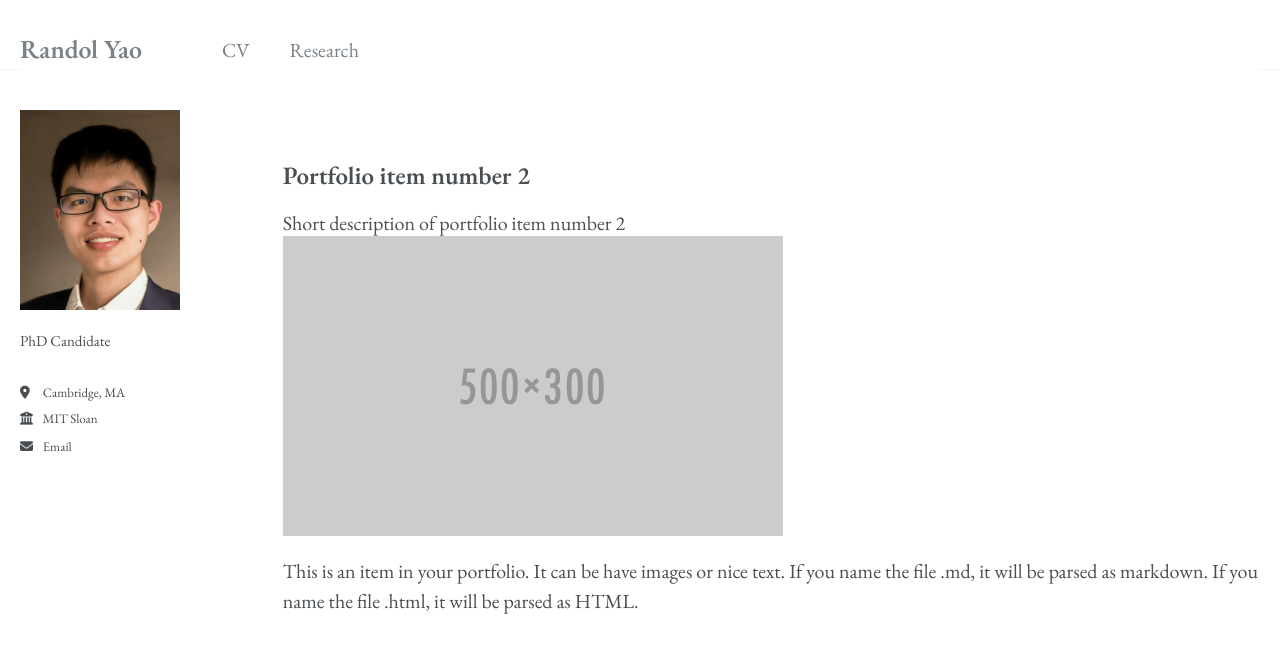
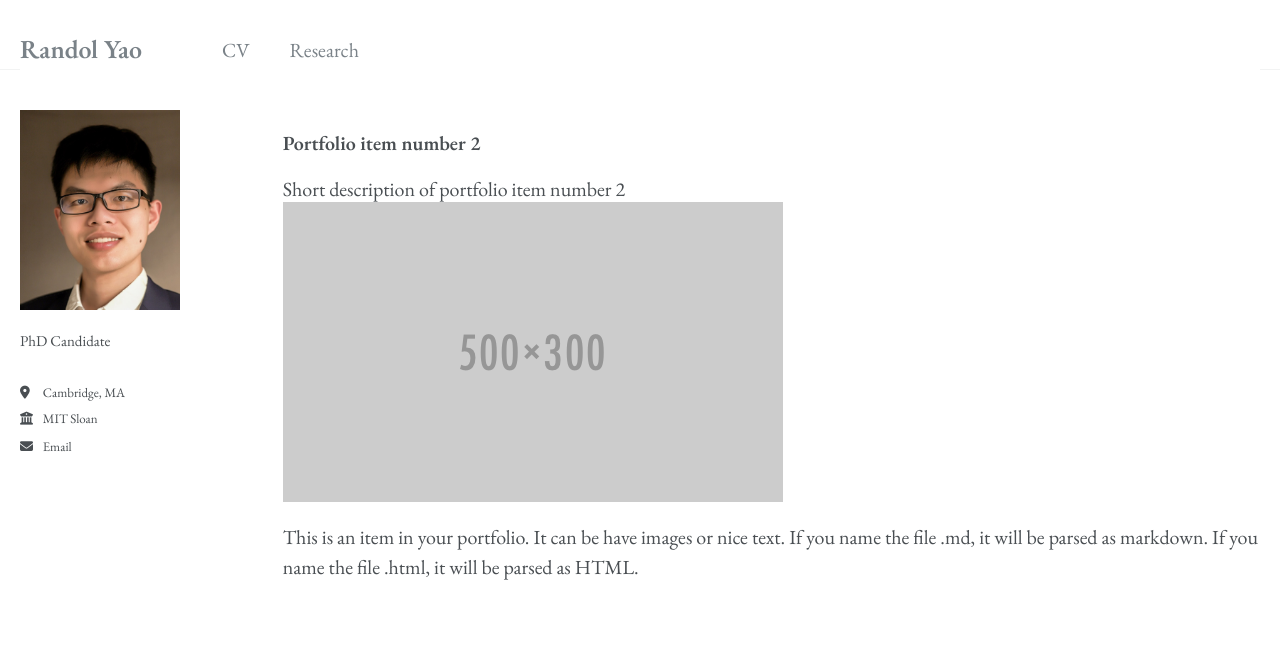
Before and after one commit to hyyao223/hyyao223.github.io, a Jekyll site: the page built from _pages/portfolio.html, in a window 1280 px wide. Shown: the top 653 px of the page. Built offline with Jekyll 4.4.1, drawn with Linux system fonts in a browser that asks for light colours.

Commit message:
Fix publication entry font and spacing
.archive__item-title had a hardcoded sans-serif font-family from the
theme that the earlier global override missed, and the title element
was still an oversized <h2> with heading-scale margins. Switches it to
bold body-weight text (matching the advisor's citation-list style) and
removes the leftover empty excerpt <p> that was rendering even when
excerpt was blank.

Co-Authored-By: Claude Sonnet 5 <noreply@anthropic.com>
Claude-Session: https://claude.ai/code/session_01Q9xsaGsgGtXXjMp76fXT8r

```diff
--- a/_includes/archive-single.html
+++ b/_includes/archive-single.html
@@ -26,13 +26,15 @@
       </div>
     {% endif %}
 
-    <h2 class="archive__item-title" itemprop="headline">
+    <p class="archive__item-title" itemprop="headline">
+      <strong>
       {% if post.paperurl %}
         <a href="{{ post.paperurl }}" target="_blank">{{ title }}</a>
       {% else %}
         {{ title }}
       {% endif %}
-    </h2>
+      </strong>
+    </p>
 
     {% if post.read_time %}
       <p class="page__meta"><i class="fa fa-clock-o" aria-hidden="true"></i> {% include read-time.html %}</p>
@@ -48,9 +50,9 @@
         {% endif %}
         {% endcomment %}
 
-    {% if post.excerpt and site.read_more != 'enabled' %}
+    {% if post.excerpt != blank and site.read_more != 'enabled' %}
     <p class="archive__item-excerpt" itemprop="description">{{ post.excerpt | markdownify }}</p>
-    {% elsif post.excerpt and site.read_more == 'enabled' %}
+    {% elsif post.excerpt != blank and site.read_more == 'enabled' %}
     <p class="archive__item-excerpt" itemprop="description"><p>{{ post.excerpt | markdownify | remove: '<p>' | remove: '</p>' }}<strong><a href="{{ base_path }}{{ post.url }}" rel="permalink"> Read more</a></strong></p></p>
     {% endif %}
     {{ post.content }}
--- a/assets/css/custom.css
+++ b/assets/css/custom.css
@@ -3,8 +3,17 @@ body, h1, h2, h3, h4, h5, h6,
 .page__content, .author__bio, .author__urls,
 .masthead, .greedy-nav, .greedy-nav a,
 .sidebar, .author__urls-wrapper, .author__desktop,
-.sidebar a, .author__urls li, .author__urls a {
+.sidebar a, .author__urls li, .author__urls a,
+.archive__item-title, .archive__item-excerpt {
   font-family: 'EB Garamond', Georgia, serif !important;
+}
+
+/* Publication entry titles: bold body text, not a big heading */
+.archive__item-title {
+  font-size: 1em !important;
+  font-weight: 600 !important;
+  margin-top: 1em !important;
+  margin-bottom: 0.2em !important;
 }
 
 /* Bigger site title in masthead */
```
